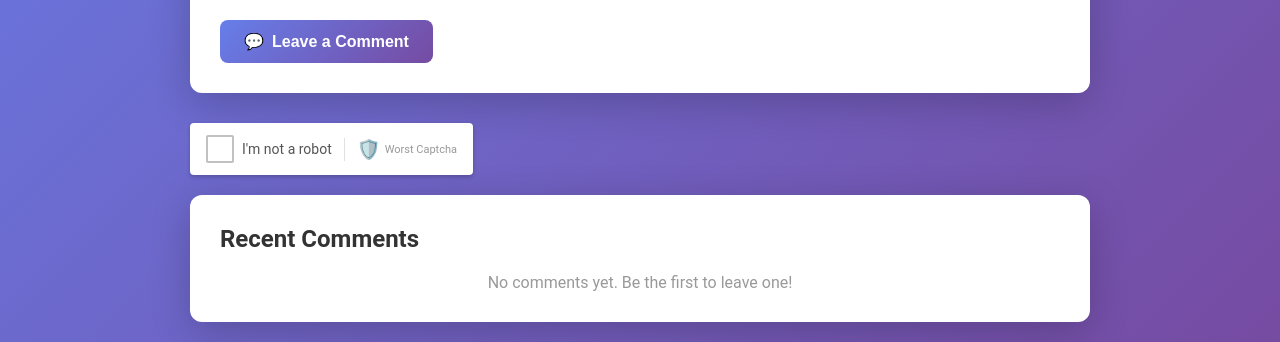
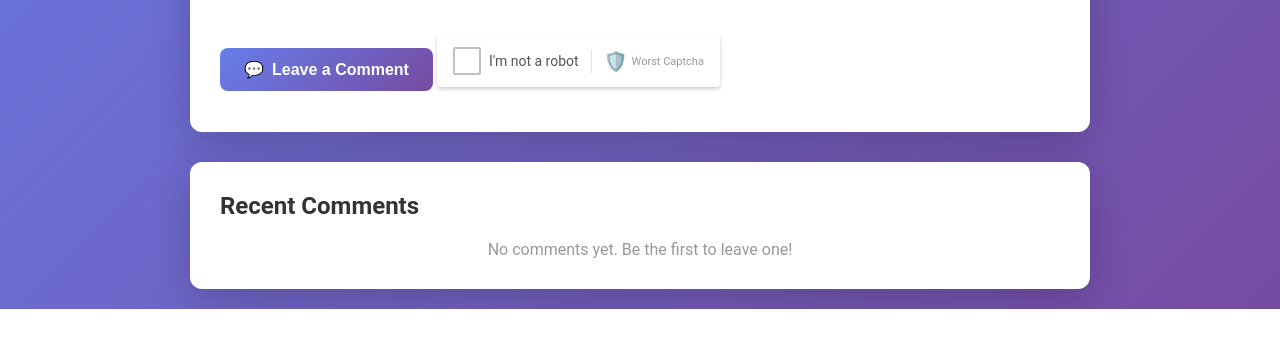
Before and after one commit to egorserdyuk/worstcaptcha, a Flask app: page / in a window 1280 px wide. Shown: the part 517-859 px from the top of the page. After the commit the page ends 826 px from the top, so only its background shows below. Run offline with Flask 3, Linux system fonts and the light colour scheme; data that the repository does not hold is empty; some libraries are stand-ins or nearby versions.

Commit message:
style(ui): reposition captcha checkbox inside form and restructure widget

```diff
--- a/static/css/style.css
+++ b/static/css/style.css
@@ -132,7 +132,7 @@ header .subtitle {
     box-shadow: 0 2px 4px rgba(0,0,0,0.2);
     padding: 12px 16px;
     display: inline-block;
-    margin-bottom: 20px;
+    margin: 15px 0;
 }
 
 .checkbox-container {
--- a/templates/index.html
+++ b/templates/index.html
@@ -28,13 +28,31 @@
                     <label>Comment:</label>
                     <div id="editor"></div>
                 </div>
+
                 <button id="submit-comment" class="btn btn-primary">
                     <span class="btn-icon">💬</span>
                     Leave a Comment
                 </button>
+
+                <!-- Captcha Checkbox (Google reCAPTCHA style) - Inside Form -->
+                <div id="captcha-checkbox" class="captcha-checkbox">
+                    <div class="checkbox-container">
+                        <input type="checkbox" id="captcha-check"
+                            class="checkbox-input">
+                        <label for="captcha-check" class="checkbox-label">
+                            <span class="checkbox-custom"></span>
+                            <span class="checkbox-text">I'm not a robot</span>
+                        </label>
+                        <div class="checkbox-logo">
+                            <span class="logo-icon">🛡️</span>
+                            <span class="logo-text">Worst Captcha</span>
+                        </div>
+                    </div>
+                </div>
+
             </div>
 
-            <!-- Captcha Widget - Google reCAPTCHA Style (Compact) -->
+            <!-- Captcha Widget - Google reCAPTCHA Style (Popup) -->
             <div id="captcha-widget" class="captcha-widget hidden">
                 <div class="captcha-popup">
                     <div class="captcha-header">
@@ -68,22 +86,6 @@
                 </div>
             </div>
 
-            <!-- Captcha Checkbox (Google reCAPTCHA style) -->
-            <div id="captcha-checkbox" class="captcha-checkbox">
-                <div class="checkbox-container">
-                    <input type="checkbox" id="captcha-check"
-                        class="checkbox-input">
-                    <label for="captcha-check" class="checkbox-label">
-                        <span class="checkbox-custom"></span>
-                        <span class="checkbox-text">I'm not a robot</span>
-                    </label>
-                    <div class="checkbox-logo">
-                        <span class="logo-icon">🛡️</span>
-                        <span class="logo-text">Worst Captcha</span>
-                    </div>
-                </div>
-            </div>
-
             <!-- Comments Wall -->
             <div class="comments-section">
                 <h2>Recent Comments</h2>
```
